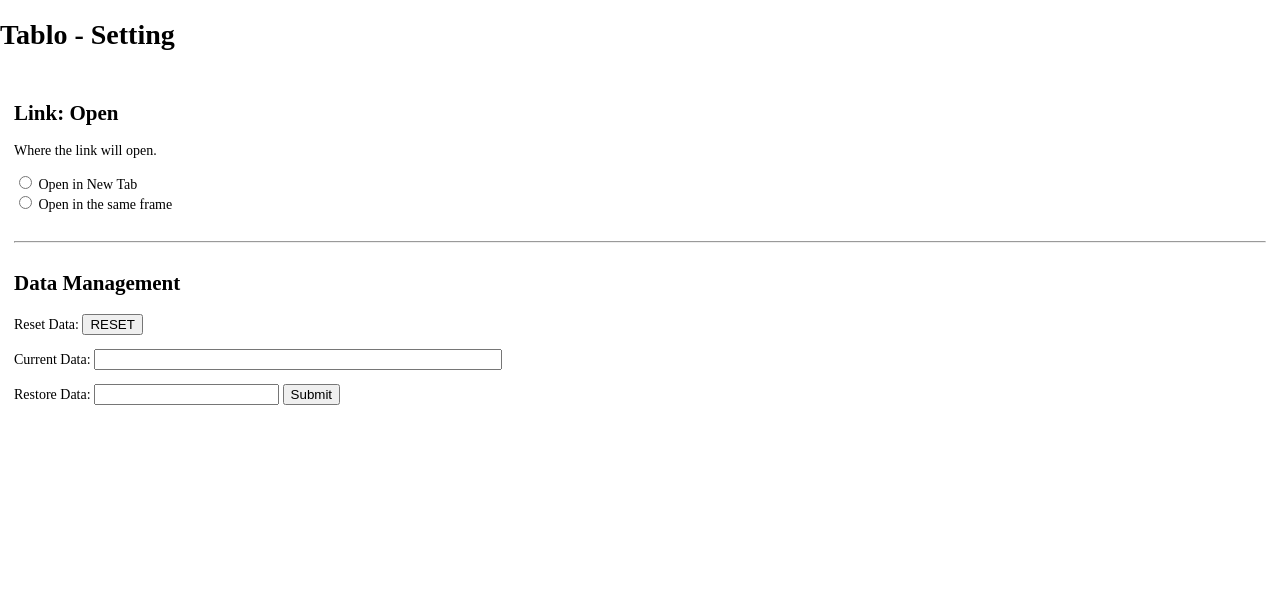
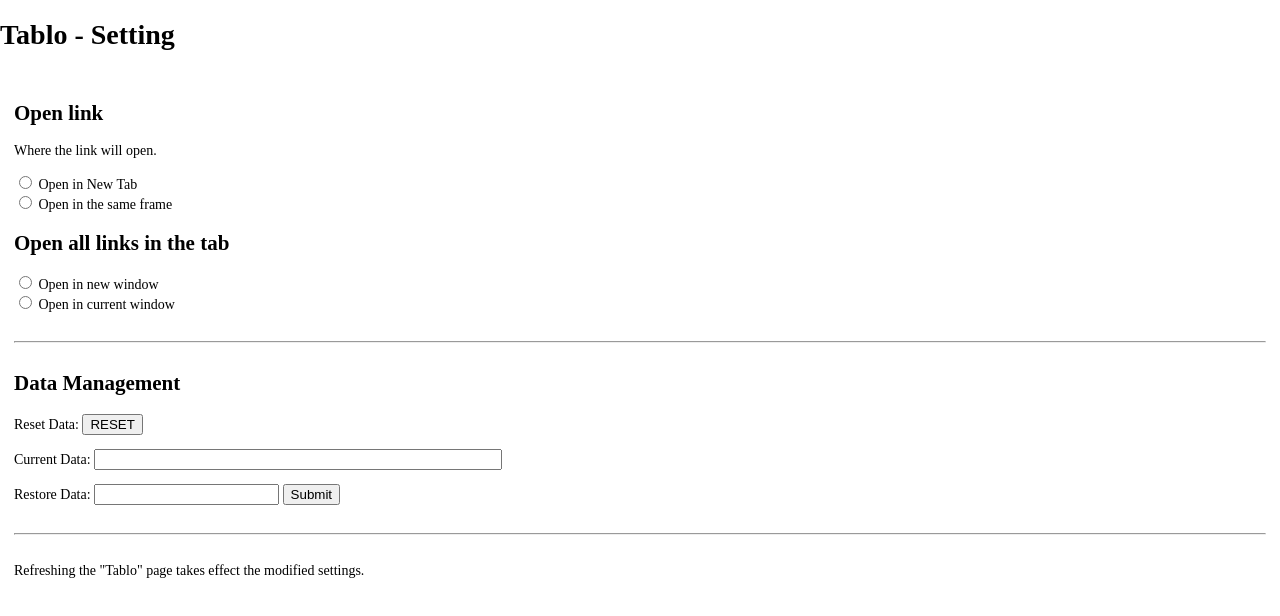
Before and after one commit to junhobaik/tablo, a React app: page src/extension/options/index.html in a window 1280 px wide. Built offline with nearby package versions, Linux system fonts and the light colour scheme.

Commit message:
options, 마크업 수정

```diff
--- a/src/extension/options/index.html
+++ b/src/extension/options/index.html
@@ -17,7 +17,7 @@
       #backupCode {
         width: 30em;
       }
-      .data-setting>div {
+      .data-setting > div {
         margin: 1em 0;
       }
     </style>
@@ -27,15 +27,27 @@
     <div class="wrap">
       <div class="basic-setting">
         <div>
-          <h2>Link: Open</h2>
+          <h2>Open link</h2>
           <p>Where the link will open.</p>
           <div>
-            <input type="radio" name="link-open" id="openBlank" />
+            <input type="radio" name="link-open" id="openLinkBlank" />
             <label for="openBlank">Open in New Tab</label>
           </div>
           <div>
-            <input type="radio" name="link-open" id="openSelf" />
+            <input type="radio" name="link-open" id="openLinkSelf" />
             <label for="openSelf">Open in the same frame</label>
+          </div>
+        </div>
+
+        <div>
+          <h2>Open all links in the tab</h2>
+          <div>
+            <input type="radio" name="tab-links-open" id="openTabBlank" />
+            <label for="openBlank">Open in new window</label>
+          </div>
+          <div>
+            <input type="radio" name="tab-links-open" id="openTabSelf" />
+            <label for="openSelf">Open in current window</label>
           </div>
         </div>
       </div>
@@ -56,6 +68,8 @@
           <input id="restoreCode" /> <button>Submit</button>
         </div>
       </div>
+      <hr />
+      <p>Refreshing the "Tablo" page takes effect the modified settings.</p>
     </div>
     <script src="./index.js"></script>
   </body>
```
